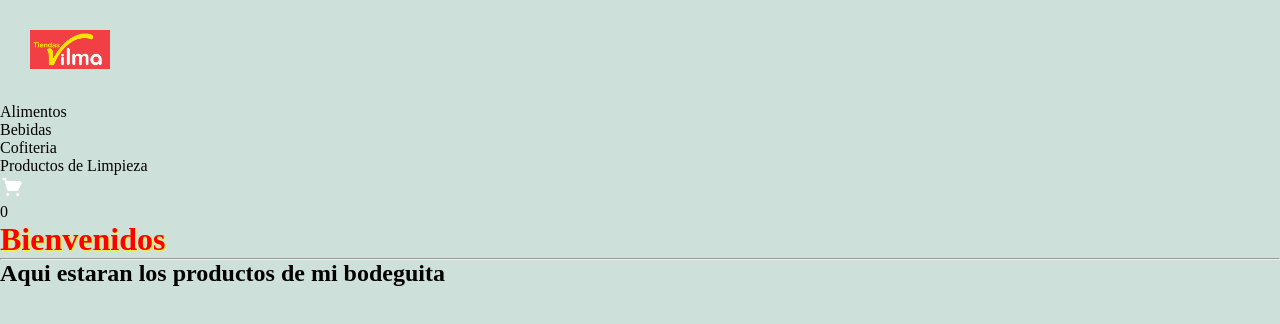
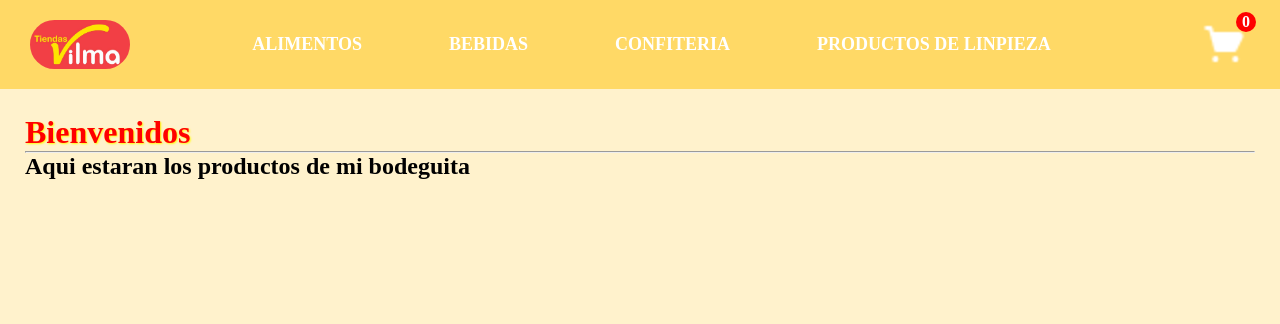
Before and after one commit to YesicaChui/tienda_abarrotes, a React (Vite) app: page / in a window 1280 px wide. Shown: the top 324 px of the page. Built offline with nearby package versions, Linux system fonts and the light colour scheme.

Commit message:
primeros estilos de tienda

```diff
--- a/src/components/CartWidget.jsx
+++ b/src/components/CartWidget.jsx
@@ -2,9 +2,11 @@ import cart from '../assets/cart.png'
 
 export const CartWidget = () => {
   return (
-    <div>
-      <img src={cart} alt="" />
-      <p>0</p>
+    <div className='cart'>
+      <img src={cart} alt="" className='cart__img' />
+      <div className='cat__notificacion'>
+        <p>0</p>
+      </div>
     </div>
 
   )
--- a/src/components/ItemListContainer.jsx
+++ b/src/components/ItemListContainer.jsx
@@ -6,10 +6,10 @@ const miEstilo={
   textShadow: "1px 1px 2px yellow"
 }
   return (
-    <div>
+    <main className="main">
       <h1 style={miEstilo}>{greeting}</h1>
       <hr />
       <h2>Aqui estaran los productos de mi bodeguita</h2>
-    </div>
+    </main>
   )
 }
--- a/src/components/NavBar.jsx
+++ b/src/components/NavBar.jsx
@@ -4,20 +4,19 @@ import { CartWidget } from './CartWidget'
 export const NavBar = () => {
 
   return (
-    <header className='header_principal'>
-      <section className='header_logo'>
-        <img src={logo} alt="logo" className='header_logo' />
+    <header className='header'>
+      <section className='header__container'>
+        <img src={logo} alt="logo" className='header__logo' />
+
       </section>
+      <nav className='navbar'>
+          <a href="#" className='navbar__link'>Alimentos</a>
+          <a href="#" className='navbar__link'>Bebidas</a>
+          <a href="#" className='navbar__link'>Confiteria</a>
+          <a href="#" className='navbar__link'>Productos de Linpieza</a>
+        </nav>
+      <CartWidget />
 
-      <section className='header_categorias_principal'>
-        <ul className='header_categorias_principal' >
-          <li>Alimentos</li>
-          <li>Bebidas</li>
-          <li>Cofiteria</li>
-          <li>Productos de Limpieza</li>
-        </ul>
-      </section>
-      <CartWidget />
     </header>
   )
 }
--- a/src/index.css
+++ b/src/index.css
@@ -3,12 +3,74 @@
   padding: 0;
 }
 body{
-  background-color: rgb(206, 224, 218);
+  background-color: #FFF2CC;
+}
+
+.header{
+  background-color: #FFD966;
+  display: flex;
+  padding: 0px 30px;
+  align-items: center;
+  justify-content: space-between;
+}
+
+.header__container {
+  max-width: 1100px;
+  padding: 20px 0;
+  display: flex;
+  justify-content: space-between;
+  align-items: center;
 
 }
 
-.header_logo{
-  width: 80px;
-  padding: 15px ;
+.header__logo {
+  border-radius: 400px;
+ width: 100px;
 
 }
+
+.navbar {
+  display: flex;
+  justify-content: center;
+  align-items: center;
+  gap: 20px;
+}
+
+.navbar__link {
+  text-decoration: none;
+  color: white;
+  font-size: 18px;
+  font-weight: 700;
+  text-transform: uppercase;
+  margin-left:  20px;
+  margin-right: 47px;
+}
+
+.cart{
+  display: flex;
+  position: relative;
+}
+
+.cart__img{
+  width: 50px;
+}
+
+.cat__notificacion{
+  background-color: red;
+  border-radius: 50%;
+  padding: 5px;
+  color: white;
+  font-weight: bolder;
+  width: 10px;
+  height: 10px;
+  display: flex;
+  align-items: center;
+  justify-content: center;
+  position: absolute;
+  right: -6px;
+  top: -8px;
+}
+
+.main{
+  padding: 25px;
+}
```
